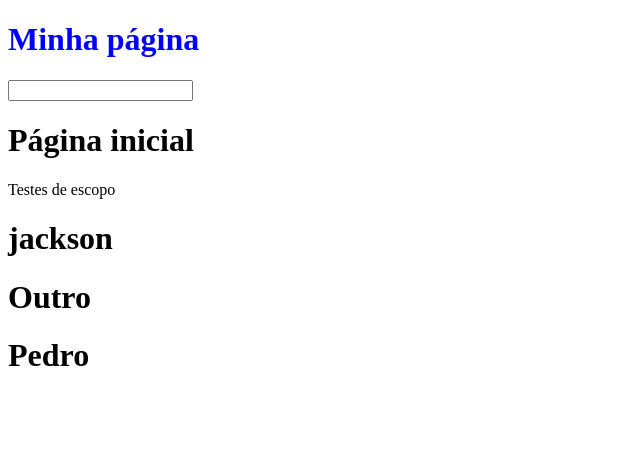
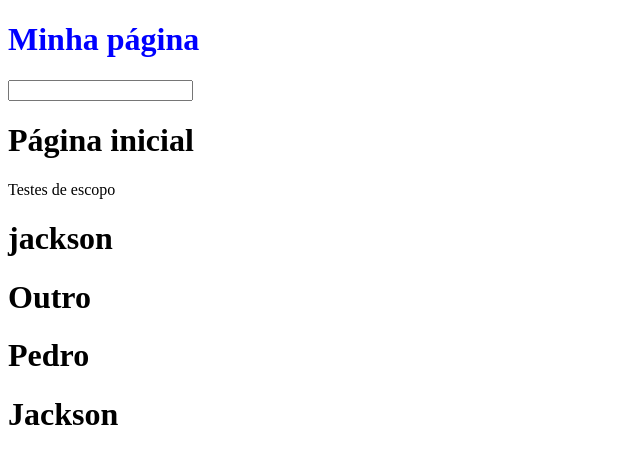
Before and after one commit to wendelmax/AgendaAngularJS, a plain HTML site: page index.html in a window 1280 px wide. Shown: the whole page, without its empty margins (0-640 px from the left). Drawn offline with nearby package versions, Linux system fonts and the light colour scheme; some packages are replaced by stand-ins of ours.

Commit message:
Adicionado H1 Jackson

```diff
--- a/index.html
+++ b/index.html
@@ -21,5 +21,6 @@
     <script src="app/appAula8.js"></script>
     <script src="routes/rotasAula8.js"></script>
     <script src="controllers/controllerAula8.js"></script>
+    <h1>Jackson</h1>
 </body>
 </html>
```
